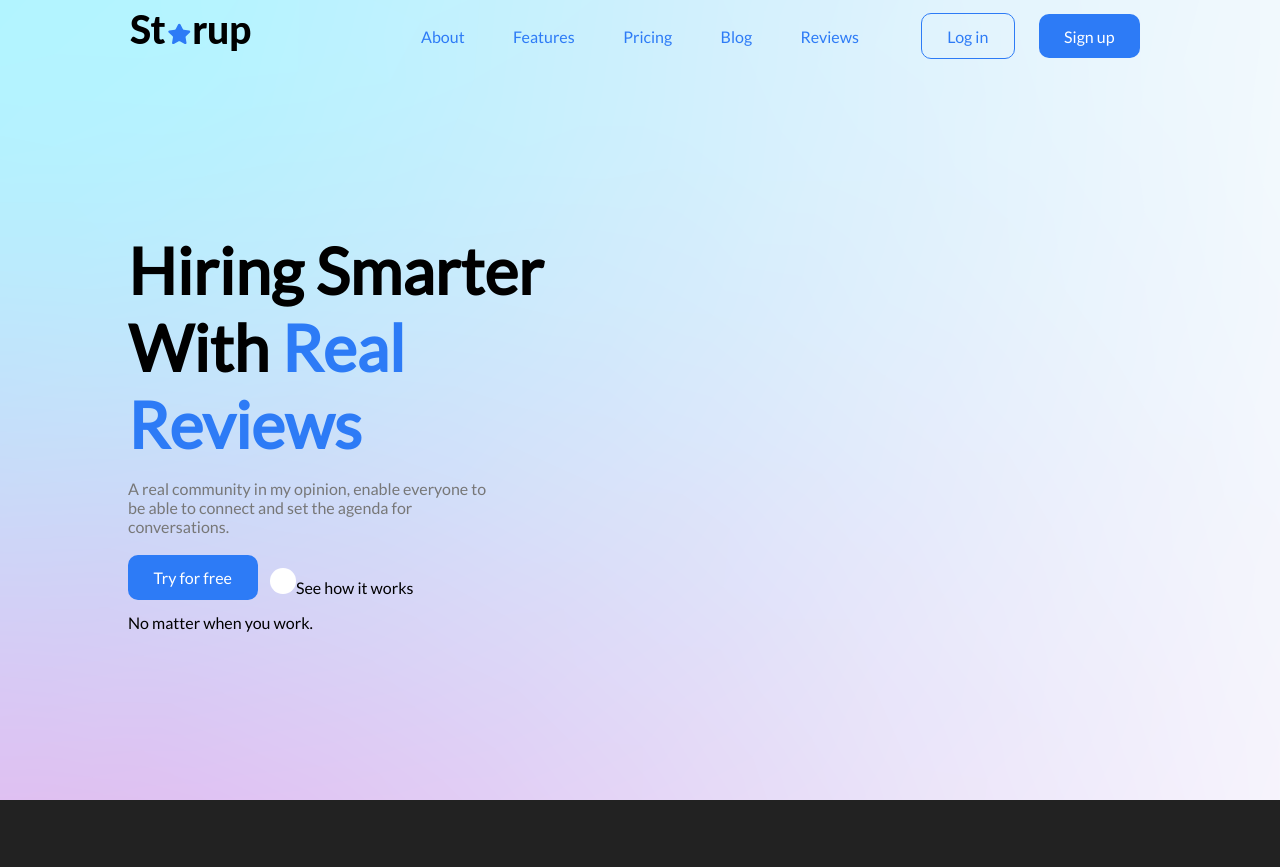
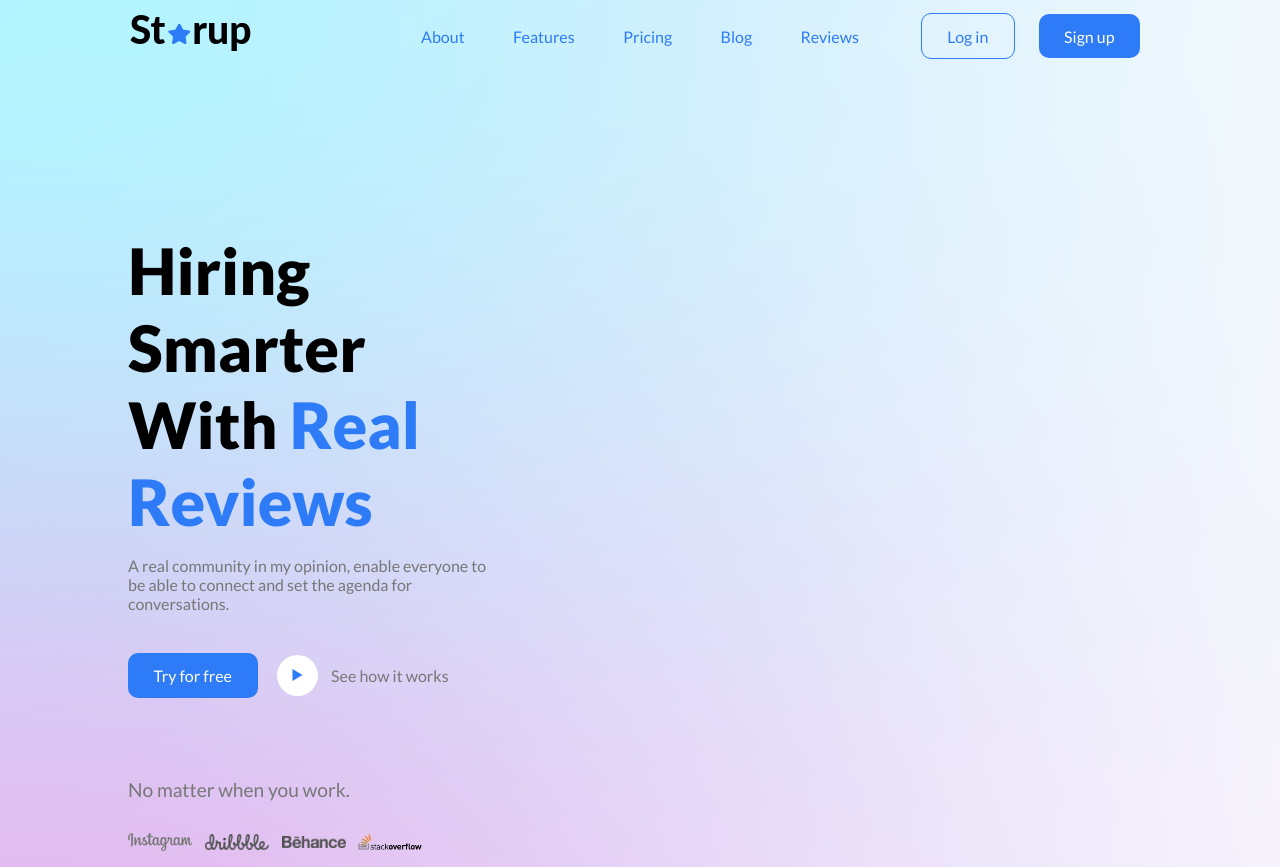
Before and after one commit to Baptiste-Mrmt/Starup, a plain HTML site: page index.html in a window 1280 px wide. Before the commit the page ends 800 px from the top, so only its background shows below. Drawn offline with Linux system fonts and the light colour scheme.

Commit message:
TI
homepage OK

```diff
--- a/asset/css/style.css
+++ b/asset/css/style.css
@@ -12,7 +12,6 @@ body {
   font-family: "Lato", sans-serif;
   background-image: url("grandient.png");
   background-repeat: no-repeat;
-  background-color: #222;
 }
 
 header,
@@ -71,7 +70,8 @@ header {
 #log-in {
   color: #2d7bf6;
   padding: 1vw 2vw;
-  border: 0.05rem solid;
+  border: solid;
+  border-width: thin;
   border-radius: 10px;
   border-color: #2d7bf6;
 }
@@ -87,9 +87,9 @@ header {
 
 #h1-homepage {
   margin-top: 20vh;
-  width: 50%;
+  max-width: 37%;
+  text-align: left;
   font-size: 4em;
-  font-weight: 900;
   text-transform: capitalize;
 }
 
@@ -98,37 +98,52 @@ header {
 }
 
 #metadesc {
-  width: 35%;
-  padding: 2vh 0;
+  max-width: 35%;
+  margin: 2vh 0;
   font-size: 1em;
   color: #777;
 }
 
 #main-cta {
   display: flex;
+  margin: 5vh 0;
 }
 
 #try-button {
-  padding: 2vh 0;
-}
-
-#try-button a {
+  color: #fff;
   padding: 1vw 2vw;
   border-radius: 10px;
-  color: #fff;
   background-color: #2d7bf6;
 }
 
 #shiw {
-  padding: 2vh 0;
-  display: flex;
+  display: inline-flex;
   align-items: center;
+  color: #777;
 }
 
-#play-logo {
-  width: 0.5vw;
+.icon-play-ico {
+  margin: 0 1vw 0 1.5vw;
   padding: 1vw;
-  margin-left: 1vw;
+  font-size: 1em;
   border-radius: 50%;
+  color: #2d7bf6;
   background-color: #fff;
 }
+
+#catch-line {
+  font-size: 1.2em;
+  margin: 10vh 0 2vh 0;
+  color: #777;
+}
+
+#social-media {
+  display: inline-flex;
+  align-items: center;
+  margin: 2vh 0;
+}
+
+#social-media img {
+  margin-right: 1vw;
+  max-width: 5vw;
+}
--- /dev/null
+++ b/asset/font/demo-files/demo.css
@@ -0,0 +1,151 @@
+body {
+  padding: 0;
+  margin: 0;
+  font-family: sans-serif;
+  font-size: 1em;
+  line-height: 1.5;
+  color: #555;
+  background: #fff;
+}
+h1 {
+  font-size: 1.5em;
+  font-weight: normal;
+}
+small {
+  font-size: .66666667em;
+}
+a {
+  color: #e74c3c;
+  text-decoration: none;
+}
+a:hover, a:focus {
+  box-shadow: 0 1px #e74c3c;
+}
+.bshadow0, input {
+  box-shadow: inset 0 -2px #e7e7e7;
+}
+input:hover {
+  box-shadow: inset 0 -2px #ccc;
+}
+input, fieldset {
+  font-family: sans-serif;
+  font-size: 1em;
+  margin: 0;
+  padding: 0;
+  border: 0;
+}
+input {
+  color: inherit;
+  line-height: 1.5;
+  height: 1.5em;
+  padding: .25em 0;
+}
+input:focus {
+  outline: none;
+  box-shadow: inset 0 -2px #449fdb;
+}
+.glyph {
+  font-size: 16px;
+  width: 15em;
+  padding-bottom: 1em;
+  margin-right: 4em;
+  margin-bottom: 1em;
+  float: left;
+  overflow: hidden;
+}
+.liga {
+  width: 80%;
+  width: calc(100% - 2.5em);
+}
+.talign-right {
+  text-align: right;
+}
+.talign-center {
+  text-align: center;
+}
+.bgc1 {
+  background: #f1f1f1;
+}
+.fgc1 {
+  color: #999;
+}
+.fgc0 {
+  color: #000;
+}
+p {
+  margin-top: 1em;
+  margin-bottom: 1em;
+}
+.mvm {
+  margin-top: .75em;
+  margin-bottom: .75em;
+}
+.mtn {
+  margin-top: 0;
+}
+.mtl, .mal {
+  margin-top: 1.5em;
+}
+.mbl, .mal {
+  margin-bottom: 1.5em;
+}
+.mal, .mhl {
+  margin-left: 1.5em;
+  margin-right: 1.5em;
+}
+.mhmm {
+  margin-left: 1em;
+  margin-right: 1em;
+}
+.mls {
+  margin-left: .25em;
+}
+.ptl {
+  padding-top: 1.5em;
+}
+.pbs, .pvs {
+  padding-bottom: .25em;
+}
+.pvs, .pts {
+  padding-top: .25em;
+}
+.unit {
+  float: left;
+}
+.unitRight {
+  float: right;
+}
+.size1of2 {
+  width: 50%;
+}
+.size1of1 {
+  width: 100%;
+}
+.clearfix:before, .clearfix:after {
+  content: " ";
+  display: table;
+}
+.clearfix:after {
+  clear: both;
+}
+.hidden-true {
+  display: none;
+}
+.textbox0 {
+  width: 3em;
+  background: #f1f1f1;
+  padding: .25em .5em;
+  line-height: 1.5;
+  height: 1.5em;
+}
+#testDrive {
+  display: block;
+  padding-top: 24px;
+  line-height: 1.5;
+}
+.fs0 {
+  font-size: 16px;
+}
+.fs1 {
+  font-size: 32px;
+}
--- /dev/null
+++ b/asset/font/selection.json
@@ -0,0 +1 @@
+{"IcoMoonType":"selection","icons":[{"icon":{"paths":["M192 128l640 384-640 384z"],"tags":["play","player"],"defaultCode":59932,"grid":16,"attrs":[]},"attrs":[],"properties":{"ligatures":"play3, player8","name":"play-ico","order":13,"id":285,"prevSize":32,"code":59932},"setIdx":1,"setId":1,"iconIdx":284}],"height":1024,"metadata":{"name":"icomoon"},"preferences":{"showGlyphs":true,"showQuickUse":false,"showQuickUse2":true,"showSVGs":true,"fontPref":{"prefix":"icon-","metadata":{"fontFamily":"icomoon"},"metrics":{"emSize":1024,"baseline":6.25,"whitespace":50},"embed":false},"imagePref":{"prefix":"icon-","png":true,"useClassSelector":true,"color":0,"bgColor":16777215,"classSelector":".icon"},"historySize":50,"showCodes":true,"gridSize":16}}
--- /dev/null
+++ b/asset/font/style.css
@@ -0,0 +1,31 @@
+@font-face {
+  font-family: "icomoon";
+  src: url("fonts/icomoon.eot?c2ic7g");
+  src: url("fonts/icomoon.eot?c2ic7g#iefix") format("embedded-opentype"),
+    url("fonts/icomoon.ttf?c2ic7g") format("truetype"),
+    url("fonts/icomoon.woff?c2ic7g") format("woff"),
+    url("fonts/icomoon.svg?c2ic7g#icomoon") format("svg");
+  font-weight: normal;
+  font-style: normal;
+  font-display: block;
+}
+
+[class^="icon-"],
+[class*=" icon-"] {
+  /* use !important to prevent issues with browser extensions that change fonts */
+  font-family: "icomoon" !important;
+  speak: never;
+  font-style: normal;
+  font-weight: normal;
+  font-variant: normal;
+  text-transform: none;
+  line-height: 1;
+
+  /* Better Font Rendering =========== */
+  -webkit-font-smoothing: antialiased;
+  -moz-osx-font-smoothing: grayscale;
+}
+
+.icon-play-ico:before {
+  content: "\ea1c";
+}
--- a/index.html
+++ b/index.html
@@ -7,9 +7,10 @@
       content="width=device-width, initial-scale=1, shrink-to-fit=no"
     />
     <link rel="stylesheet" href="./asset/css/style.css" />
+    <link rel="stylesheet" href="./asset/font/style.css" />
     <link rel="preconnect" href="https://fonts.gstatic.com" />
     <link
-      href="https://fonts.googleapis.com/css2?family=Lato&display=swap"
+      href="https://fonts.googleapis.com/css2?family=Lato:wght@400;900&display=swap"
       rel="stylesheet"
     />
     <title>Starup</title>
@@ -18,7 +19,7 @@
   <body>
     <header>
       <a id="logo-link" href="#">
-        <img id="logo" src="./asset/img/Logo-Starup.svg" alt="Logo Starup" />
+        <img id="logo" src="./asset/img/Logo-Starup.svg" alt="Starup logo" />
       </a>
       <ul id="main-nav">
         <li><a href="">About</a></li>
@@ -42,22 +43,18 @@
           and set the agenda for conversations.
         </p>
         <div id="main-cta">
-          <p id="try-button"><a href="#">Try for free</a></p>
-          <p id="shiw">
-            <a href="#"
-              ><img
-                id="play-logo"
-                src="./asset/img/play-ico.svg"
-                alt="Play logo"
-              />See how it works</a
-            >
-          </p>
+          <a id="try-button" href="#">Try for free</a>
+          <a id="shiw" href="#"
+            ><span class="icon-play-ico"></span>See how it works</a
+          >
         </div>
-        <p>No matter when you work.</p>
-        <img src="" alt="" />
-        <img src="" alt="" />
-        <img src="" alt="" />
-        <img src="" alt="" />
+        <p id="catch-line">No matter when you work.</p>
+        <div id="social-media">
+          <img src="./asset/img/instagram.png" alt="Instagram logo" />
+          <img src="./asset/img/dribbble.png" alt="Dribbble logo" />
+          <img src="./asset/img/behance.png" alt="Behance logo" />
+          <img src="./asset/img/stack-overflow.png" alt="Stack Overflow logo" />
+        </div>
       </section>
     </main>
   </body>
```
Also changed, not shown: asset/font/demo-files/demo.js (added, +30 -0 lines), asset/font/fonts/icomoon.ttf (added), asset/font/fonts/icomoon.woff (added), asset/img/behance.png (added), asset/img/dribbble.png (added), asset/img/happy-woman.png (added), asset/img/instagram.png (added), asset/img/stack-overflow.png (added), 3 other files.
